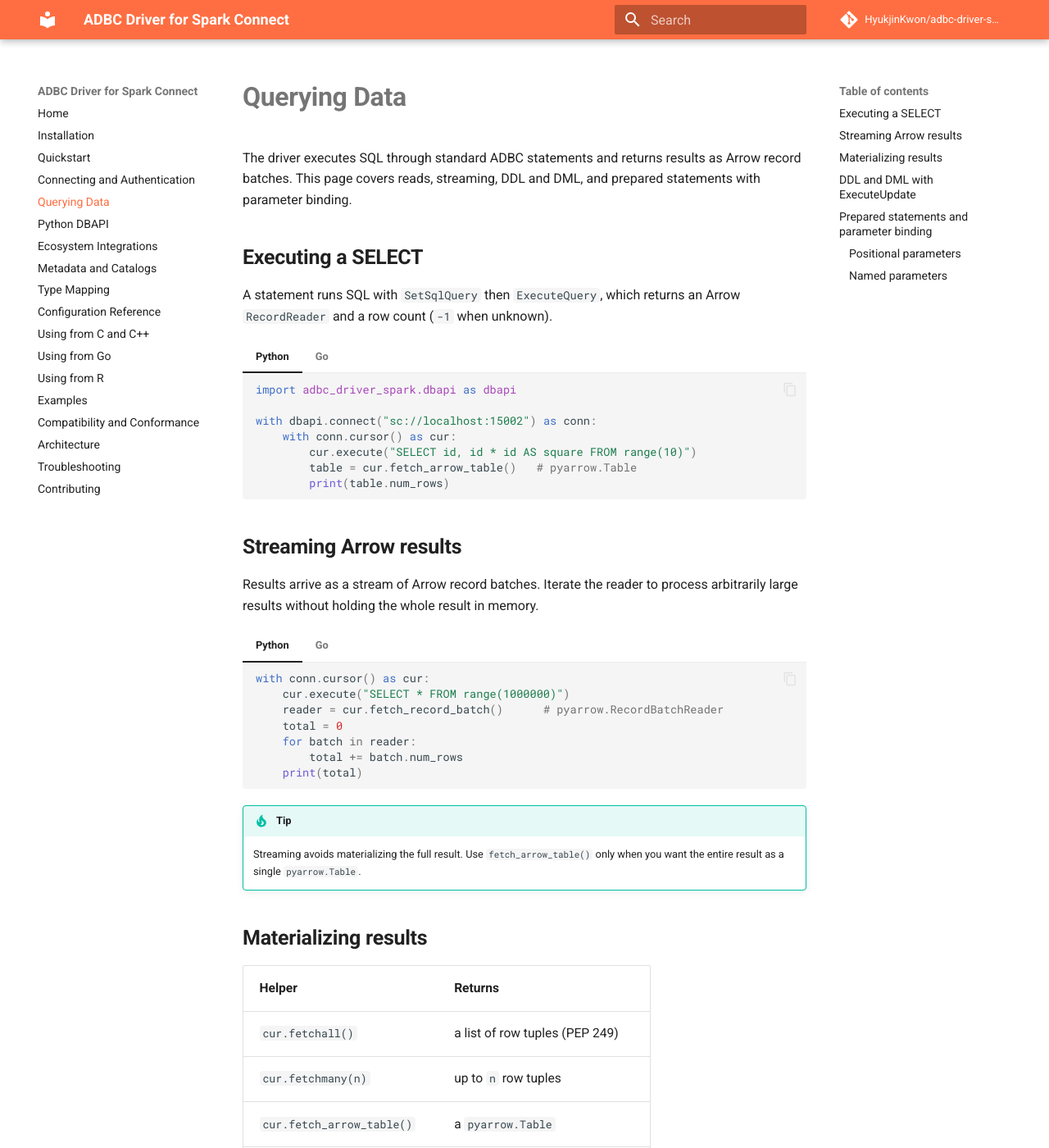
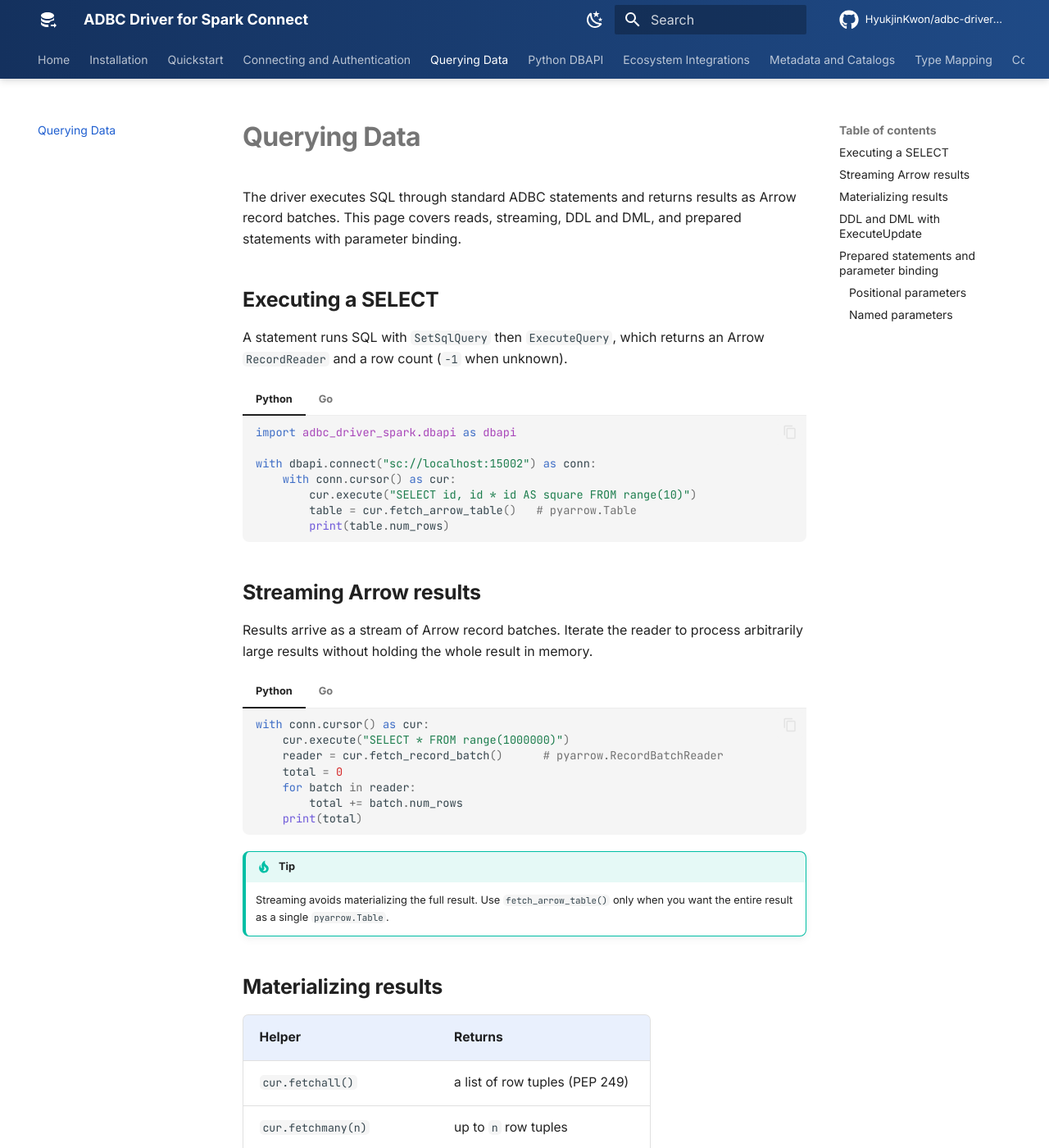
Before and after one commit to HyukjinKwon/adbc-driver-spark, an MkDocs documentation site: the page built from docs/querying.md, in a window 1280 px wide and 1400 px high. Shown: the whole window at 82% size. Built offline with MkDocs 1.6.1 and Material for MkDocs 9.7.7, drawn with Linux system fonts in a browser that asks for light colours; comment, search, counter and statistics services are not loaded; some of the changed text lies outside the part shown.

```diff
--- a/docs/stylesheets/extra.css
+++ b/docs/stylesheets/extra.css
@@ -1,26 +1,97 @@
-/* Small refinements on top of the Material deep-orange theme. */
+/* Arrow-aligned theme for the ADBC Spark Connect docs.
+   A deep Arrow blue with a brighter interactive accent, tuned for both the
+   light and the slate (dark) schemes. */
 
-.md-typeset h1,
+:root {
+  --md-primary-fg-color:        #14315e;
+  --md-primary-fg-color--light: #1f4a86;
+  --md-primary-fg-color--dark:  #0d2342;
+  --md-primary-bg-color:        #ffffff;
+  --md-primary-bg-color--light: #ffffffcc;
+  --md-accent-fg-color:         #2f6fed;
+  --md-accent-fg-color--transparent: rgba(47, 111, 237, 0.1);
+}
+
+/* Light scheme: links track the accent for a cohesive feel. */
+[data-md-color-scheme="default"] {
+  --md-typeset-a-color: #1f5fd0;
+}
+
+/* Dark scheme: lift the blues so they read on the slate background. */
+[data-md-color-scheme="slate"] {
+  --md-primary-fg-color:        #16233a;
+  --md-primary-fg-color--light: #2e5a8f;
+  --md-primary-fg-color--dark:  #0d1626;
+  --md-accent-fg-color:         #6ea8ff;
+  --md-accent-fg-color--transparent: rgba(110, 168, 255, 0.12);
+  --md-typeset-a-color:         #6ea8ff;
+  --md-default-bg-color:        #0f1622;
+  --md-code-bg-color:           #16202e;
+}
+
+/* Typography: tighter, more confident headings. */
+.md-typeset h1 {
+  font-weight: 700;
+  letter-spacing: -0.02em;
+}
 .md-typeset h2 {
+  font-weight: 650;
+  letter-spacing: -0.01em;
+  margin-top: 2.2rem;
+}
+.md-typeset h3 {
   font-weight: 600;
 }
 
-/* Slightly tighter tables for the many reference grids in these docs. */
+/* Header: a subtle gradient gives the navbar some depth. */
+.md-header {
+  background: linear-gradient(
+    90deg,
+    var(--md-primary-fg-color),
+    var(--md-primary-fg-color--light)
+  );
+  box-shadow: 0 0 0.2rem rgba(0, 0, 0, 0.1), 0 0.2rem 0.4rem rgba(0, 0, 0, 0.1);
+}
+.md-tabs {
+  background: transparent;
+}
+
+/* Admonitions and details: softer corners. */
+.md-typeset .admonition,
+.md-typeset details {
+  border-radius: 0.4rem;
+  border-left-width: 0.2rem;
+}
+
+/* Code: rounded with a comfortable inline highlight. */
+.md-typeset code {
+  border-radius: 0.25rem;
+}
+.md-typeset pre > code,
+.md-typeset .highlight {
+  border-radius: 0.4rem;
+}
+
+/* Reference tables: tighter and cleaner for the many grids in these docs. */
 .md-typeset table:not([class]) {
   font-size: 0.78rem;
+  border-radius: 0.35rem;
+  overflow: hidden;
+}
+.md-typeset table:not([class]) th {
+  font-weight: 600;
+  background: var(--md-accent-fg-color--transparent);
 }
 
-.md-typeset table:not([class]) th {
-  font-weight: 600;
-}
-
-/* Make inline code stand out a touch more against the light scheme. */
-.md-typeset code {
-  border-radius: 0.2rem;
+/* Primary buttons (used on the home page) get the accent treatment. */
+.md-typeset .md-button--primary {
+  background-color: var(--md-accent-fg-color);
+  border-color: var(--md-accent-fg-color);
+  color: #fff;
 }
 
 /* Home page hero spacing. */
 .md-typeset .adbc-tagline {
-  font-size: 1.05rem;
+  font-size: 1.15rem;
   color: var(--md-default-fg-color--light);
 }
--- a/mkdocs.yml
+++ b/mkdocs.yml
@@ -7,20 +7,54 @@ edit_uri: edit/main/docs/
 
 theme:
   name: material
+  icon:
+    logo: material/database-arrow-right
+    repo: fontawesome/brands/github
   features:
+    - navigation.tabs
+    - navigation.tabs.sticky
     - navigation.sections
-    - navigation.expand
     - navigation.top
     - navigation.instant
+    - navigation.instant.progress
+    - navigation.indexes
+    - navigation.footer
+    - toc.follow
     - content.code.copy
     - content.code.annotate
+    - content.tabs.link
     - search.highlight
-  # Single fixed (light) palette. The dark/light toggle button is intentionally
-  # removed per maintainer preference. Do NOT re-add a `toggle:` here.
+    - search.suggest
+    - search.share
+  font:
+    text: Inter
+    code: JetBrains Mono
+  # Arrow-aligned blue palette with a light/dark toggle. The exact brand colors
+  # are defined as CSS custom properties in stylesheets/extra.css.
   palette:
-    scheme: default
-    primary: deep orange
-    accent: deep orange
+    - media: "(prefers-color-scheme: light)"
+      scheme: default
+      primary: custom
+      accent: custom
+      toggle:
+        icon: material/weather-night
+        name: Switch to dark mode
+    - media: "(prefers-color-scheme: dark)"
+      scheme: slate
+      primary: custom
+      accent: custom
+      toggle:
+        icon: material/weather-sunny
+        name: Switch to light mode
+
+extra:
+  social:
+    - icon: fontawesome/brands/github
+      link: https://github.com/HyukjinKwon/adbc-driver-spark
+      name: Source on GitHub
+    - icon: fontawesome/brands/python
+      link: https://pypi.org/project/adbc-driver-spark/
+      name: adbc-driver-spark on PyPI
 
 extra_css:
   - stylesheets/extra.css
```
Also changed, not shown: .golangci.yml (+15 -0 lines), README.md (+0 -7 lines), 3 other files.
